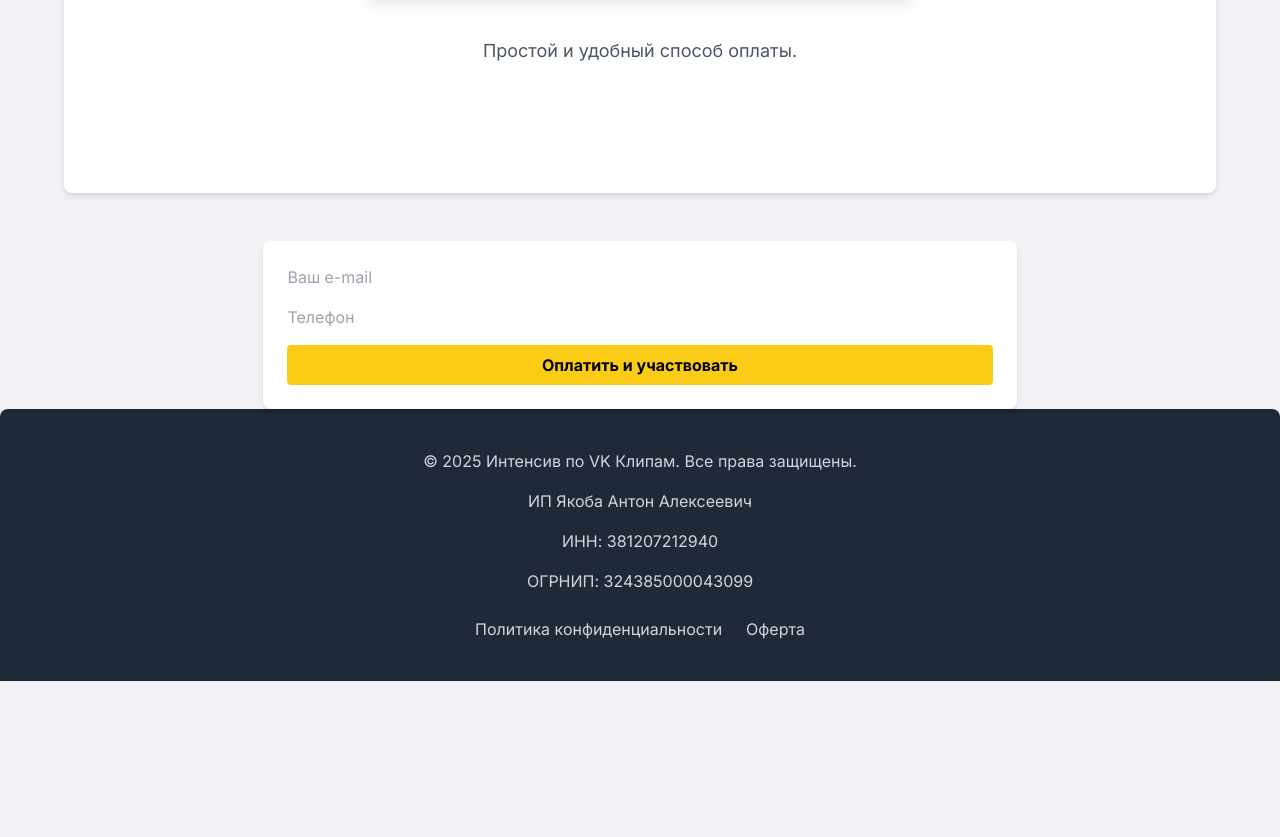
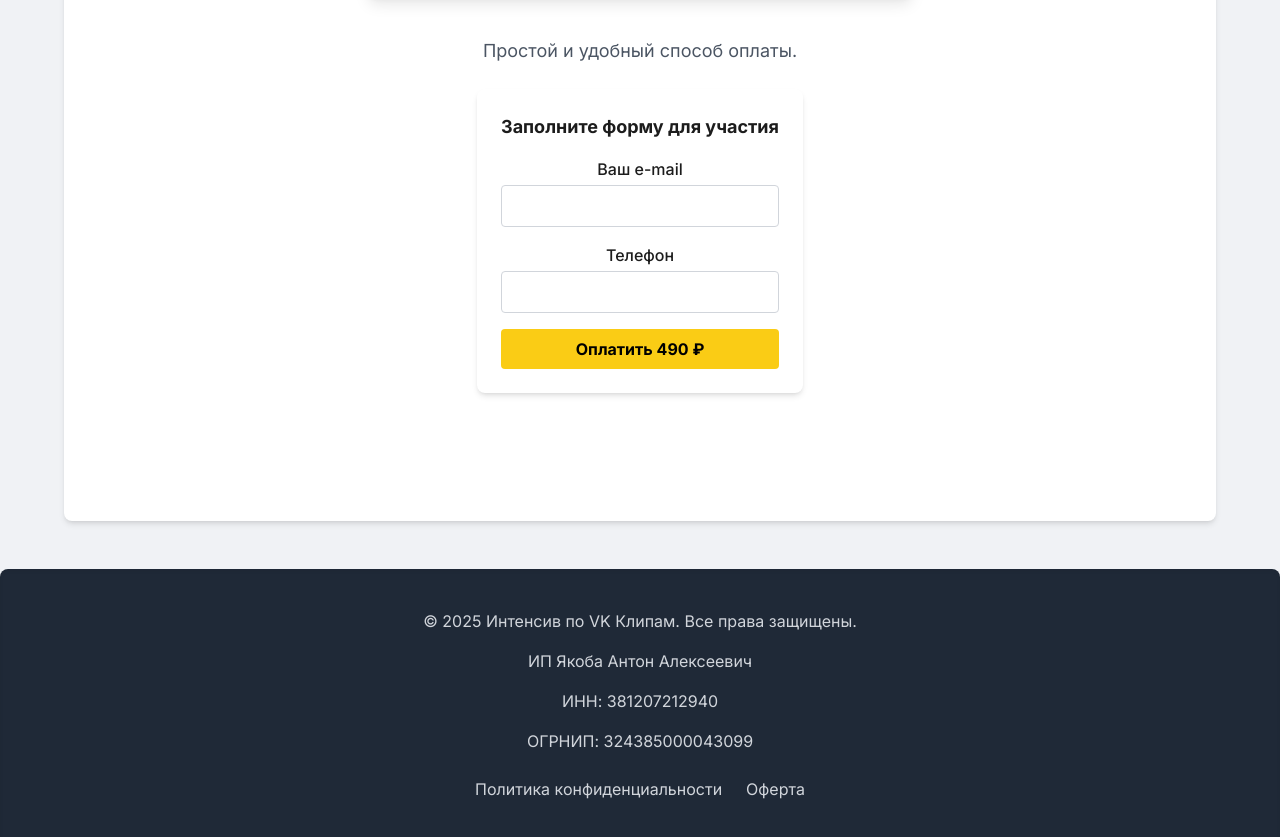
Before and after one commit to kobasik/vk-clips-landing, a plain HTML site: page index.html in a window 1280 px wide. Shown: the part 3323-4160 px from the top of the page. Before the commit the page ends 4004 px from the top, so only its background shows below. Drawn offline with nearby package versions, Linux system fonts and the light colour scheme.

Commit message:
Update index.html

```diff
--- a/index.html
+++ b/index.html
@@ -172,19 +172,14 @@
             <p class="text-lg text-gray-600 mt-4">
                 Простой и удобный способ оплаты.
             </p>
-        </div>
-    </section>
-<div class="flex justify-center">
-  <form class="payform-tbank bg-white rounded-lg shadow-md p-6" method="POST" action="https://securepay.tinkoff.ru/v2/Init">
-    <input class="payform-tbank-row" type="hidden" name="terminalkey" value="1752919288756DEMO">
+<div class="max-w-md mx-auto bg-white shadow-md rounded-lg p-6">
+  <h3 class="text-lg font-bold mb-4 text-center">Заполните форму для участия</h3>
 
-    <input class="payform-tbank-row w-full mb-4" type="text" name="email" placeholder="Ваш e-mail" required>
-    <input class="payform-tbank-row w-full mb-4" type="text" name="phone" placeholder="Телефон" required>
-
+  <form class="payform-tbank" method="POST" action="https://securepay.tinkoff.ru/v2/Init">
+    <input type="hidden" name="terminalkey" value="1752919288756DEMO">
     <input type="hidden" name="amount" value="49000">
     <input type="hidden" name="frame" value="true">
     <input type="hidden" name="language" value="ru">
-
     <input type="hidden" name="receipt" value='{
       "Email":"",
       "Phone":"",
@@ -202,11 +197,22 @@
       ]
     }'>
 
-    <button type="submit" class="bg-yellow-400 hover:bg-yellow-500 text-black font-bold py-2 px-4 rounded w-full">
-      Оплатить и участвовать
+    <div class="mb-4">
+      <label class="block mb-1 font-medium">Ваш e-mail</label>
+      <input class="w-full px-3 py-2 border border-gray-300 rounded" type="text" name="email" required>
+    </div>
+
+    <div class="mb-4">
+      <label class="block mb-1 font-medium">Телефон</label>
+      <input class="w-full px-3 py-2 border border-gray-300 rounded" type="text" name="phone" required>
+    </div>
+
+    <button type="submit" class="w-full bg-yellow-400 hover:bg-yellow-500 text-black font-bold py-2 px-4 rounded">
+      Оплатить 490 ₽
     </button>
   </form>
 </div>
+
 
 
 
```
